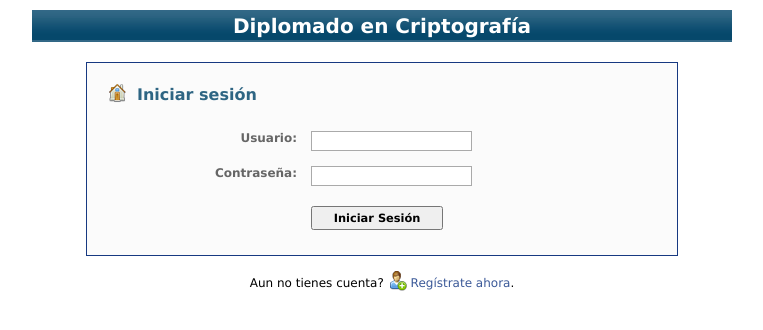
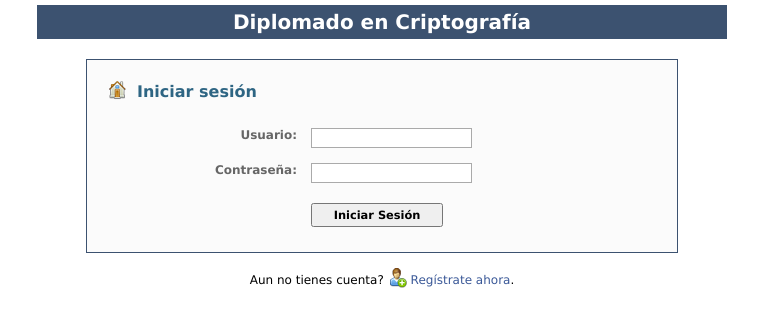
Before and after one commit to bigayoubboss/criptodiplo, a PHP site: page /plataforma/ui/login.php in a window 1280 px wide. Shown: the top 330 px of the page, without its empty margins (258-1021 px from the left). Run offline with PHP 8.4, Linux system fonts and the light colour scheme; some libraries are stand-ins or nearby versions.

Commit message:
Changed look of platform

```diff
--- a/src/plataforma/css/etiquetas.css
+++ b/src/plataforma/css/etiquetas.css
@@ -9,11 +9,11 @@ body {
 
 /* ---------- HEADERS ---------- */
 h1 {
-    background-image: url(imagenes/bgTitulo.jpg);
-    color: #ffffff;
+    background-color: #3C5270;
+    color: #fff;
     font-size: 20px;
-    margin: 10px 0;
-    padding: 4px 0;
+    margin: 5px;
+    padding: 5px;
     text-align: center;
 }
 
@@ -87,7 +87,7 @@ textarea {
 
 form,.caja {
     background-color: #fbfbfb;
-    border: 1px solid #173981;
+    border: 1px solid  #3C5270;
     display: block;
     margin: 20px auto;
     padding: 10px 0 0;
```
